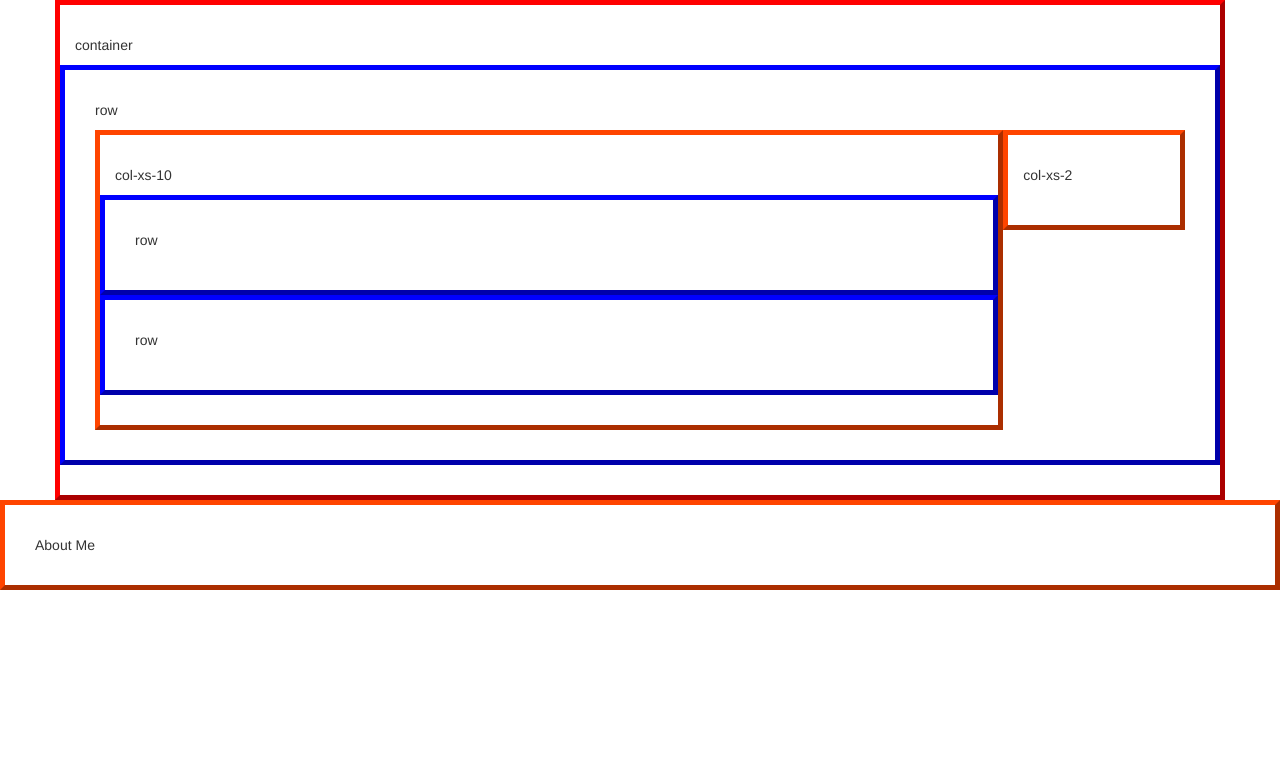
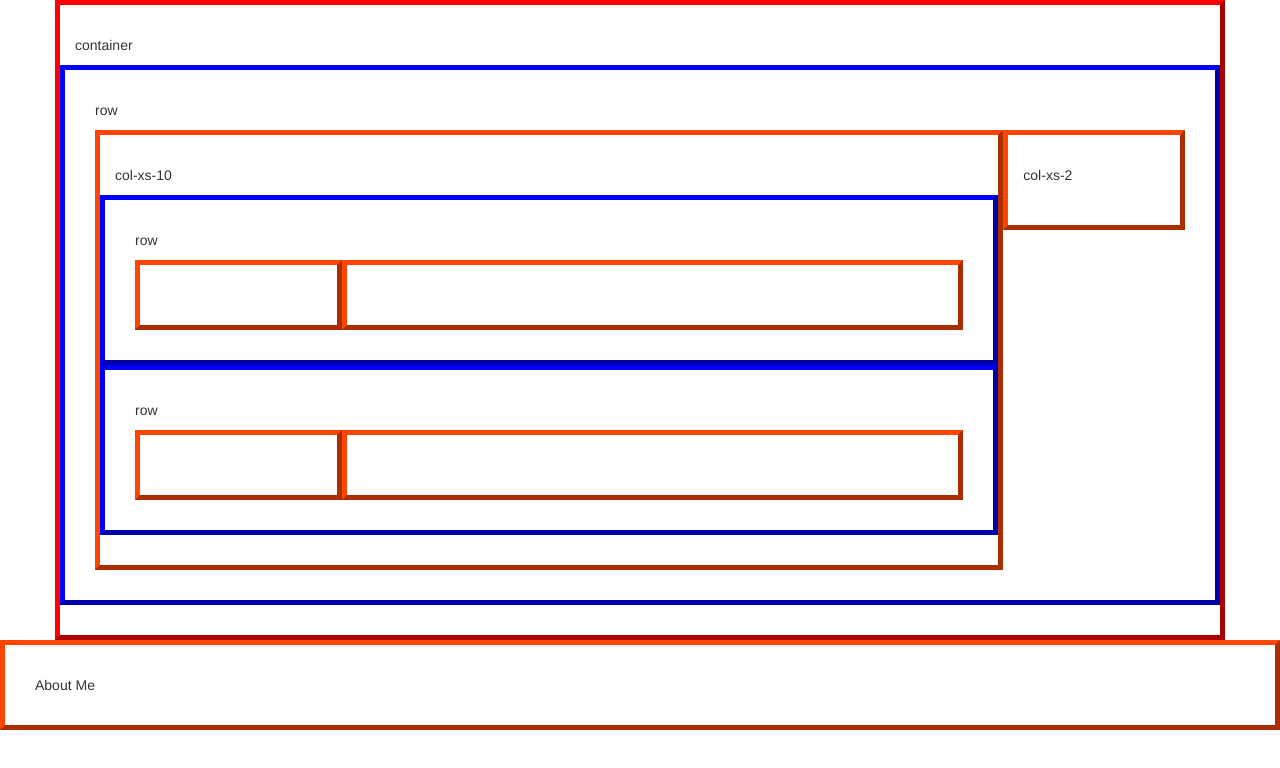
Before and after one commit to KriHrag/KrikorianH-Portfolio2, a plain HTML site: page public_html/index.html in a window 1280 px wide. Drawn offline with Linux system fonts and the light colour scheme.

Commit message:
I added more boxes in the rows

```diff
--- a/public_html/index.html
+++ b/public_html/index.html
@@ -22,9 +22,13 @@ and open the template in the editor.
                     <p>col-xs-10</p>
                     <div class="row">
                         <p>row</p>
+                        <div class="col-xs-3"></div>
+                        <div class="col-xs-9"></div>
                     </div>
                     <div class="row">
                         <p>row</p>
+                        <div class="col-xs-3"></div>
+                        <div class="col-xs-9"></div>
                     </div>
                 </div>
                 <div class="col-xs-2">
```
